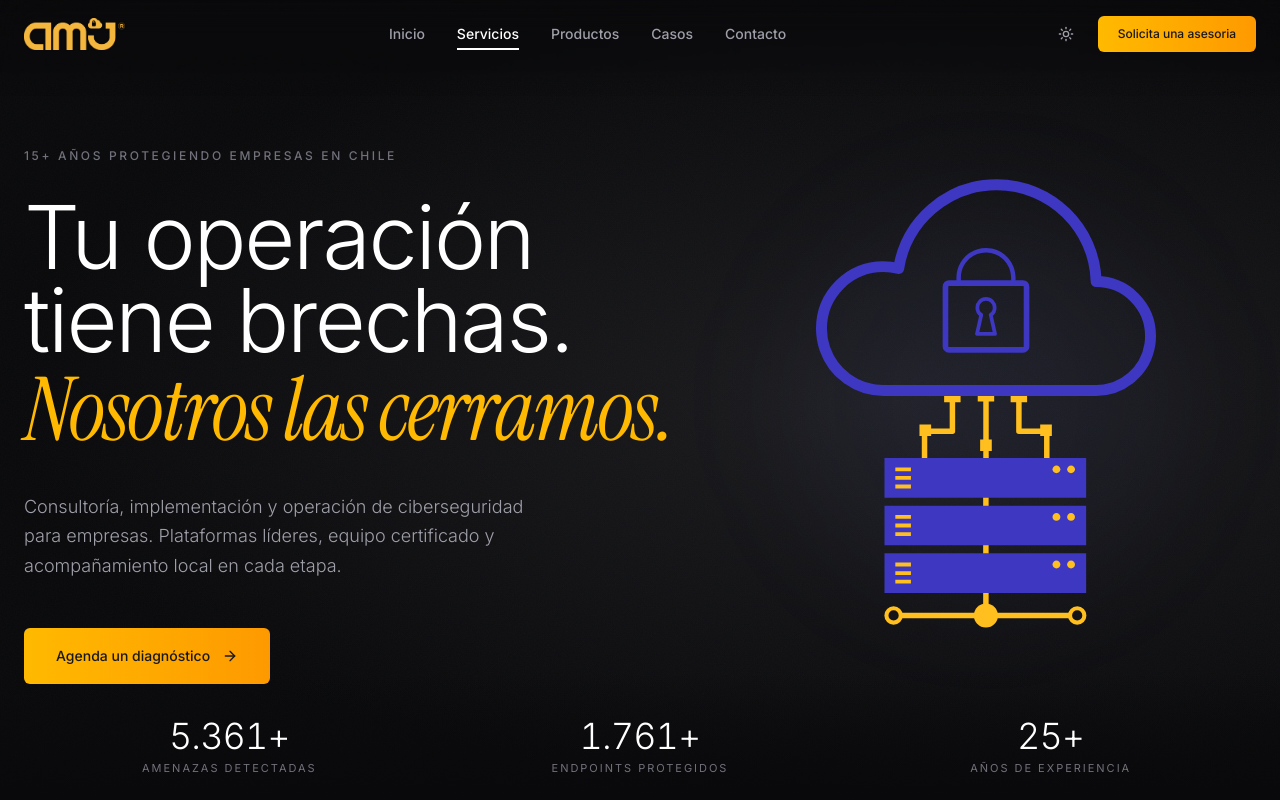
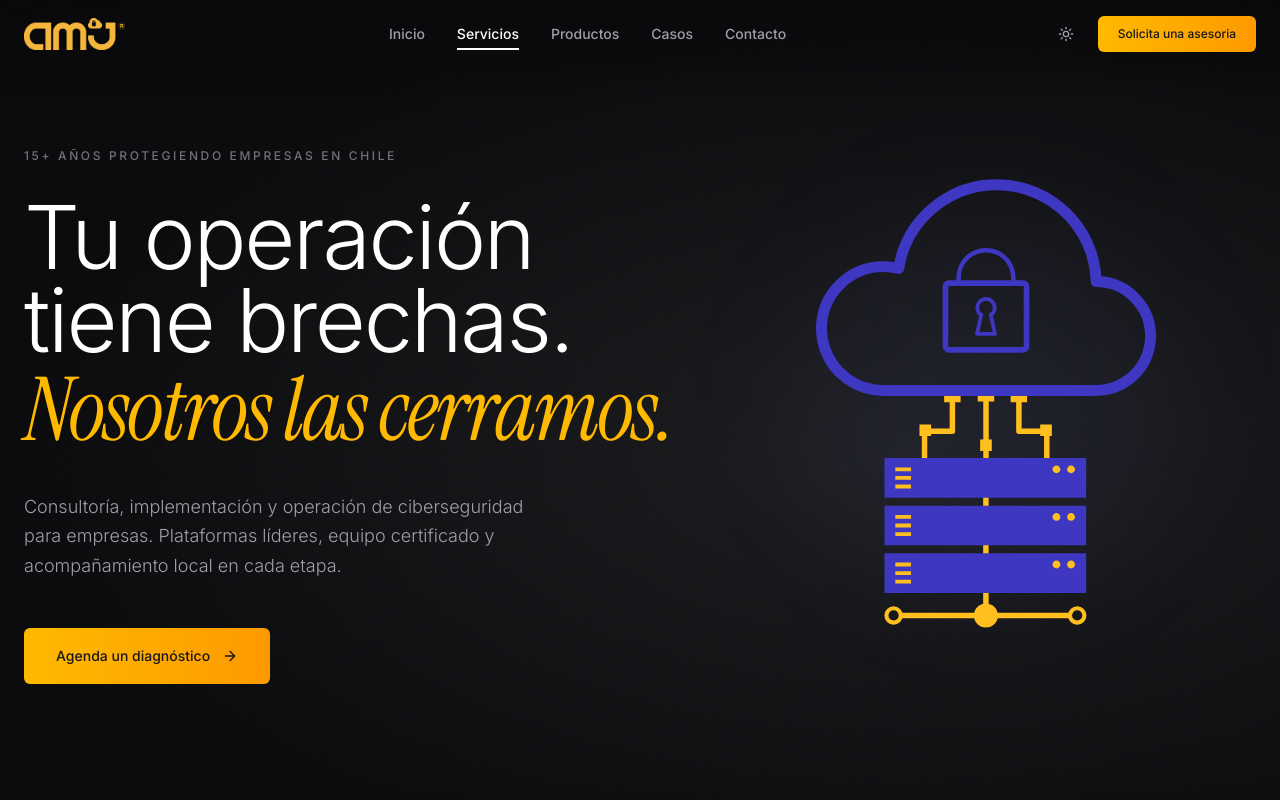
Before and after one commit to praxis1244-consulting/amj-web, a React (Vite) app: page / in a window 1280 px wide. Shown: the top 800 px of the page. Built offline with nearby package versions, Linux system fonts and the light colour scheme.

Commit message:
fix: prevent hero stats from overlapping CTA on zoom
Replace absolute positioning with relative flow so the stat strip
never covers the button at high zoom levels.

Co-Authored-By: Claude Opus 4.6 <noreply@anthropic.com>

```diff
--- a/client/src/components/sections/HeroSection.tsx
+++ b/client/src/components/sections/HeroSection.tsx
@@ -89,7 +89,7 @@ function HeroStats({ mobile }: { mobile?: boolean }) {
       initial={{ opacity: 0 }}
       animate={{ opacity: inView ? 1 : 0 }}
       transition={{ duration: 0.6, ease: EASE }}
-      className={mobile ? "relative z-10" : "absolute bottom-0 left-0 right-0 z-20"}
+      className={mobile ? "relative z-10" : "relative z-20"}
     >
       <div className={mobile ? "" : "max-w-7xl mx-auto px-4 sm:px-6"}>
         <div className="grid grid-cols-3">
```
